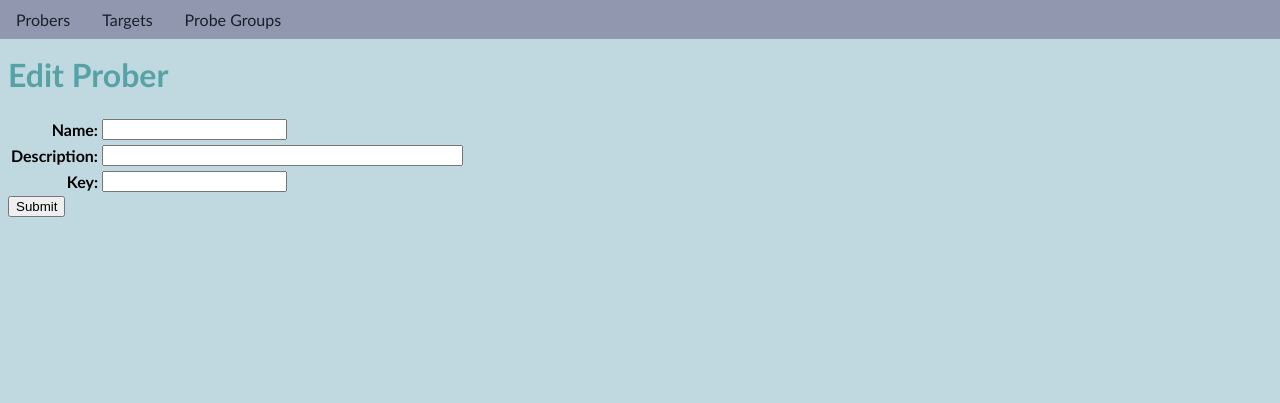
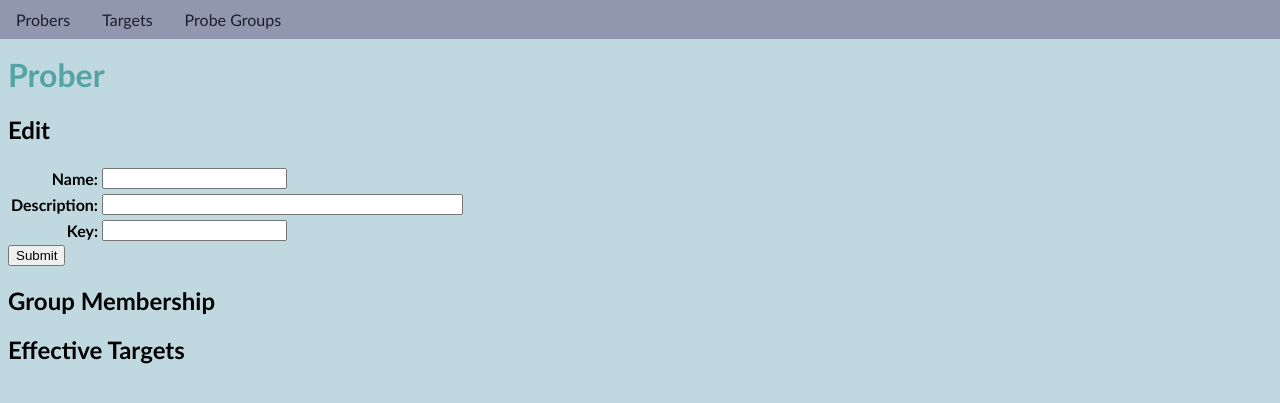
Before and after one commit to jamesbtate/ping-server, a Django app: template templates/edit_prober.html in a window 1280 px wide. Shown: the part 47-450 px from the top of the page. Run offline with Django 3.2, Linux system fonts and the light colour scheme; the template is opened without the code that fills it: values that come from a table or form of the project are taken from there, others are empty; some libraries are stand-ins or nearby versions.

Commit message:
Add detail about groups and targets to Prober edit page.

```diff
--- a/pingweb/views.py
+++ b/pingweb/views.py
@@ -163,7 +163,10 @@ def edit_prober(request: HttpRequest, id: int):
             return redirect(request.path_info)
     else:
         form = ProberForm(instance=prober)
-    data = {'prober': prober, 'form': form}
+    targets = set()
+    for group in prober.probegroup_set.all():
+        targets.update(group.targets.all())
+    data = {'prober': prober, 'form': form, 'targets': targets}
     return render(request, 'edit_prober.html', data)
 
 
--- a/templates/edit_prober.html
+++ b/templates/edit_prober.html
@@ -7,7 +7,8 @@
 {% endblock %}
 
 {% block body %}
-    <h1 class="title">Edit Prober</h1>
+    <h1 class="title">Prober</h1>
+    <h2>Edit</h2>
     <form method="post">
         {% csrf_token %}
         <table class="form">
@@ -16,4 +17,19 @@
         <input type="submit" value="Submit">
     </form>
 
+    <h2> Group Membership</h2>
+    <ul>
+        {% for group in prober.probegroup_set.all %}
+            <li>{{ group }}</li>
+        {% endfor %}
+    </ul>
+
+    <h2>Effective Targets</h2>
+    <ul>
+        {% for target in targets %}
+            <li>{{ target }}</li>
+        {% endfor %}
+    </ul>
+
+
 {% endblock %}
--- a/templates/list_prober.html
+++ b/templates/list_prober.html
@@ -13,6 +13,7 @@
             <th>ID</th>
             <th>Name</th>
             <th>Description</th>
+            <th>Groups</th>
             <th>Created</th>
             <th>Actions</th>
         </tr>
@@ -23,6 +24,7 @@
                 </a></td>
                 <td>{{ prober.name }}</td>
                 <td>{{ prober.description }}</td>
+                <td>{{ prober.probegroup_set.count }}</td>
                 <td>{{ prober.added }}</td>
                 <td>
                     <form method="post", action="{%  url 'delete_prober' prober.id %}">
```
